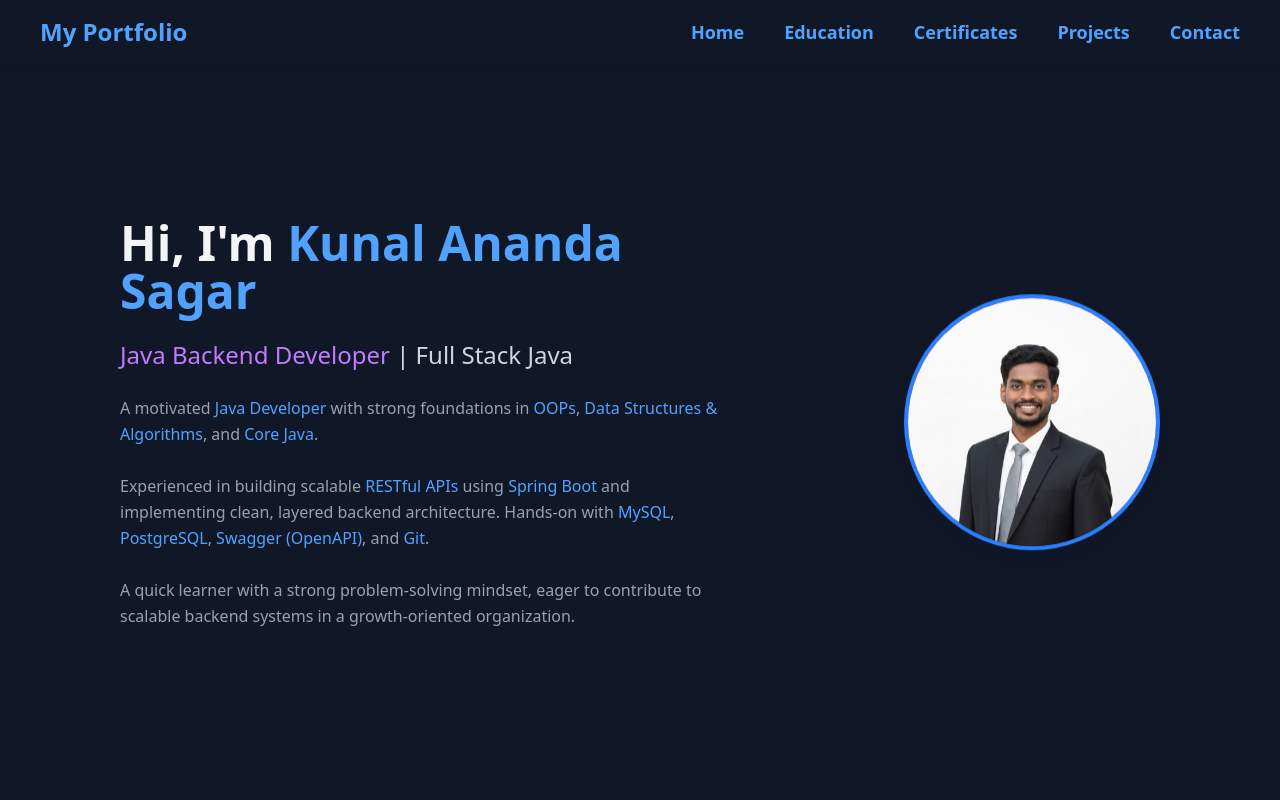
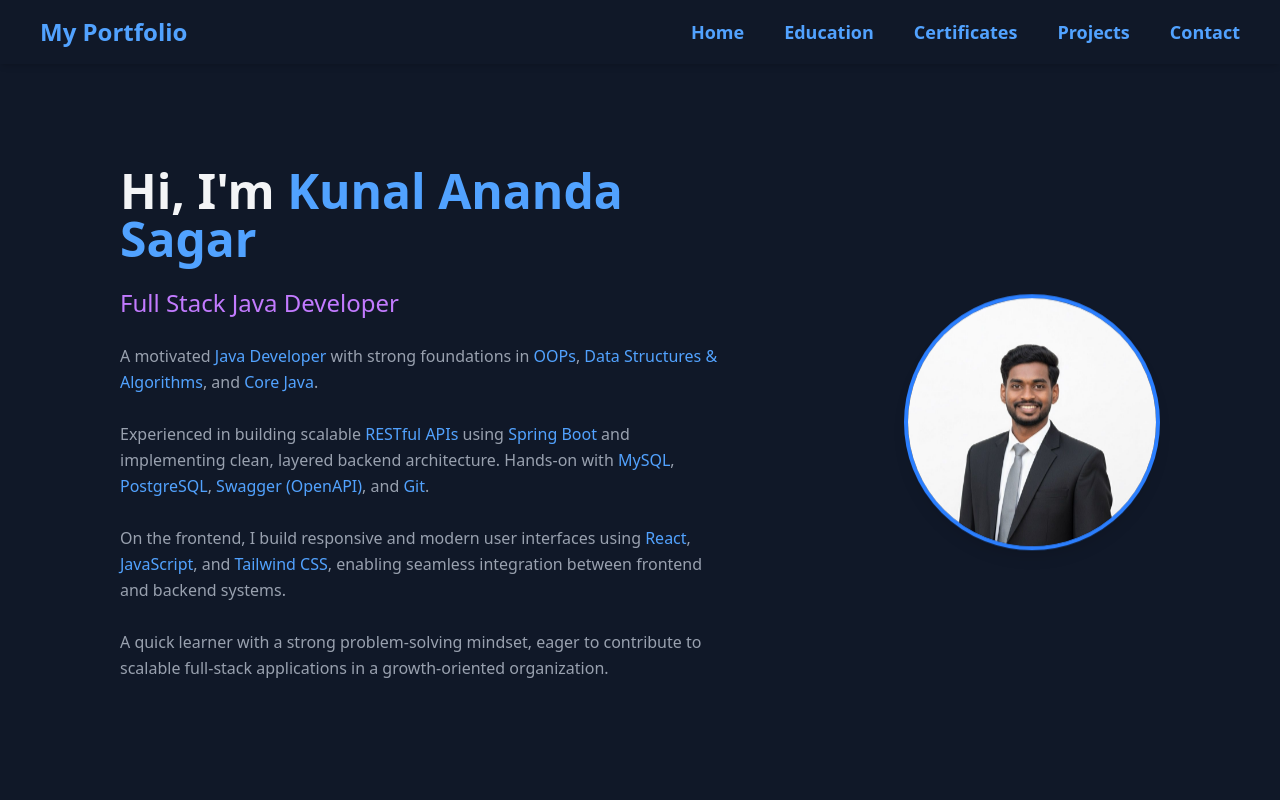
Before and after one commit to KunalSagar0615/my-portfolio, a React (Vite) app: page / in a window 1280 px wide. Shown: the top 800 px of the page. Built offline with nearby package versions, Linux system fonts and the light colour scheme.

Commit message:
home changed

```diff
--- a/src/components/Home.jsx
+++ b/src/components/Home.jsx
@@ -11,7 +11,7 @@ const Home = () => {
         </h1>
 
         <h2 className="text-2xl text-gray-300">
-          <span className="text-purple-400">Java Backend Developer</span> | Full Stack Java
+          <span className="text-purple-400">Full Stack Java Developer</span>
         </h2>
 
         <p className="text-gray-400 leading-relaxed">
@@ -30,8 +30,14 @@ const Home = () => {
           <span className="text-blue-400 font-medium">Swagger (OpenAPI)</span>, and{" "}
           <span className="text-blue-400 font-medium">Git</span>.
           <br /><br />
+          On the frontend, I build responsive and modern user interfaces using{" "}
+          <span className="text-blue-400 font-medium">React</span>,{" "}
+          <span className="text-blue-400 font-medium">JavaScript</span>, and{" "}
+          <span className="text-blue-400 font-medium">Tailwind CSS</span>, enabling seamless
+          integration between frontend and backend systems.
+          <br /><br />
           A quick learner with a strong problem-solving mindset, eager to contribute to
-          scalable backend systems in a growth-oriented organization.
+          scalable full-stack applications in a growth-oriented organization.
         </p>
       </div>
 
@@ -43,7 +49,6 @@ const Home = () => {
         />
       </div>
 
-      {/* Animation */}
       <style>
         {`
           @keyframes float {
```
